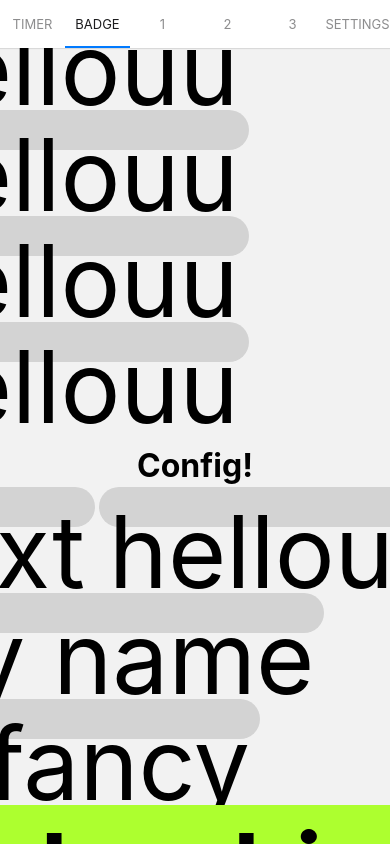
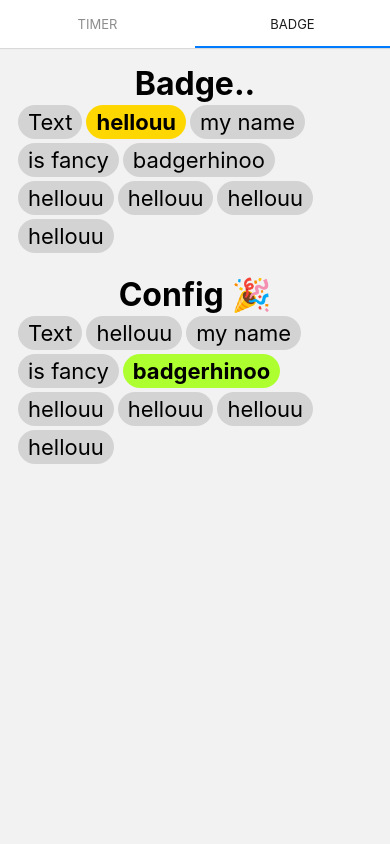
Before and after one commit to nkgrush/open-mindfulness, a React Native app: screen /badge in a window 390 px wide. Built offline with nearby package versions, Linux system fonts and the light colour scheme.

Commit message:
sections

```diff
--- a/components/Badge.js
+++ b/components/Badge.js
@@ -1,17 +1,16 @@
 import React, {useState} from 'react';
-import { Text, View, StyleSheet, TextInput, Pressable, TouchableHighlight, TouchableOpacity } from "react-native";
+import { Text, View, TouchableOpacity } from "react-native";
 
 const defaultHeight = 20;
 
 const colors = [ 'red', 'gold', 'greenyellow', 'mediumslateblue', 'royalblue', 'salmon', 'orange', 'pink', 'yellowgreen' ];
 
-const Badge = ({text, height=40, color='red', onPress, isActive}) => {
+const Badge = ({text, fontSize=22, color='red', onPress, isActive}) => {
   let [bg, setBg] = useState(colors[Math.floor(Math.random()*colors.length)]);
 
   const badgeStyle = {
     backgroundColor: (isActive ? bg : 'lightgrey'),
-    borderRadius: height/2,
-    height: height,
+    borderRadius: fontSize,
     paddingVertical: 4,
     paddingHorizontal: 10,
     margin: 2,
@@ -19,12 +18,12 @@ const Badge = ({text, height=40, color='red', onPress, isActive}) => {
   const textStyle = {
     color: 'black',
     fontWeight: isActive ? 'bold' : 'normal',
-    fontSize: 100,
+    fontSize: fontSize,
   }
   return (
-    <TouchableOpacity onPressIn={onPress}>
+    <TouchableOpacity onPress={onPress}>
       <View style={badgeStyle}>
-        <Text adjustsFontSizeToFit={true} style={textStyle}>{text}</Text>
+        <Text style={textStyle}>{text}</Text>
       </View>
     </TouchableOpacity>
   );
--- a/components/BadgeConfig.js
+++ b/components/BadgeConfig.js
@@ -16,16 +16,14 @@ const exampleOptions = [
   {text: 'hellouu', id: 'h4'},
 ]
 
-const BadgeConfig = ({title, options, onActiveChange, defaultActive}) => {
+const BadgeConfig = ({title, options, active, onActiveChange}) => {
   options = exampleOptions;
-  defaultActive = defaultActive ?? options[0].id;
   onActiveChange = onActiveChange ?? ((x) => {});
-  const [active, setActive] = useState(defaultActive);
 
   return (
     <View style={{marginBottom: 20}}>
       <Text style={s.header}>{title}</Text>
-      <Text>
+      <View style={{flexDirection: 'row', flexWrap: 'wrap'}}>
         {
           options.map(el => (
             <Badge
@@ -34,12 +32,11 @@ const BadgeConfig = ({title, options, onActiveChange, defaultActive}) => {
               isActive={el.id == active}
               onPress={() => {
                 onActiveChange(el.id);
-                setActive(el.id);
               }}
             />
           ))
         }
-      </Text>
+      </View>
     </View>
   );
 };
--- a/components/BadgeScreen.js
+++ b/components/BadgeScreen.js
@@ -1,15 +1,43 @@
-import React from 'react';
-import { Text, View, StyleSheet, TextInput } from "react-native";
+import React, {useState} from 'react';
+import { Text, View, StyleSheet, TextInput, FlatList } from "react-native";
 
 import Badge from './Badge.js';
 import s from './Style.js'
 import BadgeConfig from "./BadgeConfig";
 
-const BadgeScreen = () => {
+let dummySections = {
+  badge: 'Badge..',
+  option1: 'Config 🎉',
+}
+
+let dummyConfig = {
+  badge: 'hello',
+  option1: 'badgerhinoo',
+}
+
+const BadgeScreen = ({defaultConfig, sections}) => {
+  defaultConfig = defaultConfig ?? dummyConfig;
+  sections = sections ?? dummySections;
+  let [config, setConfig] = useState(defaultConfig)
+
+  let setter = (key) => (
+    (val) => { setConfig({...config, [key]: val});});
+
+  let data = Object.keys(sections)
+    .map((id) => ({id: id, title: sections[id], active: config[id]}));
+
   return (
     <View style={s.container}>
-      <BadgeConfig defaultActive='hello' title='Badge..'/>
-      <BadgeConfig defaultActive='badgerhinoo' title='Config!'/>
+      <FlatList
+        showsVerticalScrollIndicator={false}
+        data={data}
+        renderItem={({item}) => (
+          <BadgeConfig
+            title={item.title}
+            active={item.active}
+            onActiveChange={setter(item.id)}
+          />)}
+      />
     </View>
   );
 };
--- a/components/Main.js
+++ b/components/Main.js
@@ -19,15 +19,6 @@ const Main = () => {
       <Tab.Navigator>
         <Tab.Screen name="timer" component={TimerScreen} />
         <Tab.Screen name="badge" component={BadgeScreen} />
-        {profileNames.map(i =>
-            <Tab.Screen
-              name={i}
-              key={i}
-              component={ProfileScreen}
-              initialParams={{ profileName: i }}
-            />
-        )}
-        <Tab.Screen name="Settings" component={SettingsScreen} />
       </Tab.Navigator>
     </NavigationContainer>
   );
--- a/package.json
+++ b/package.json
@@ -10,6 +10,7 @@
     "lint": "eslint ."
   },
   "dependencies": {
+    "@react-navigation/bottom-tabs": "^6.1.0",
     "@react-navigation/material-top-tabs": "^6.0.6",
     "@react-navigation/native": "^6.0.6",
     "react": "17.0.2",
```
Also changed, not shown: 2 other files (tests, documents, lock files or other folders).
